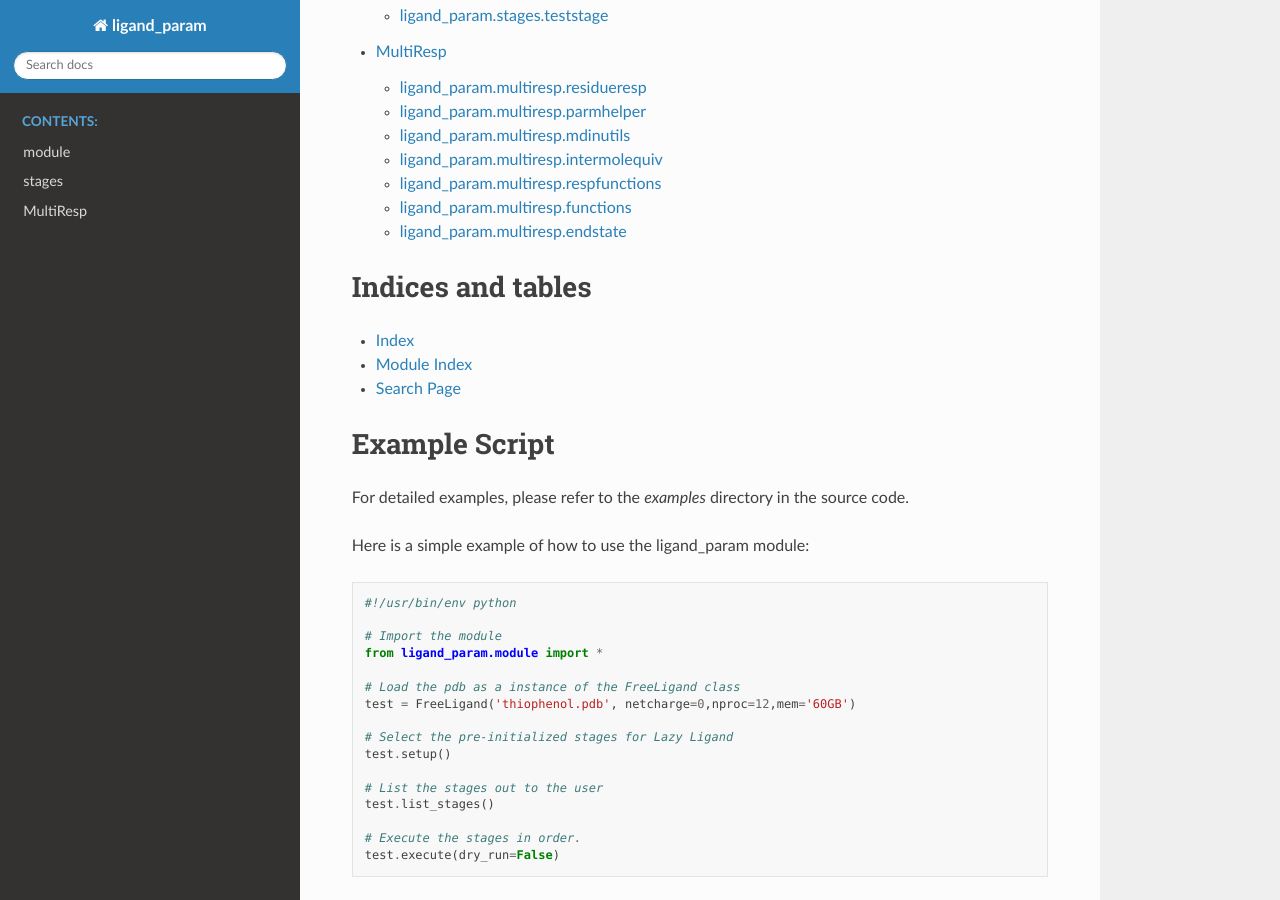
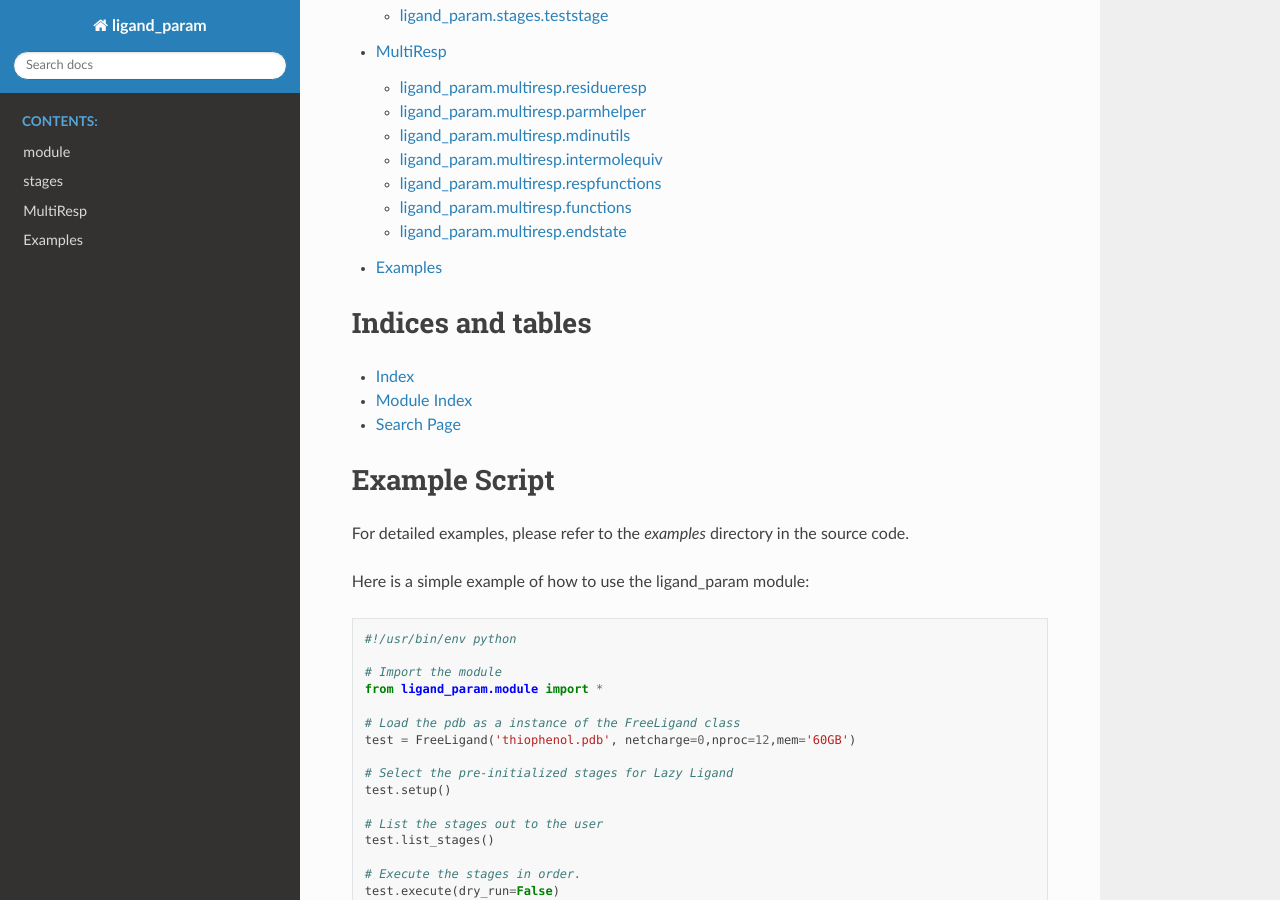
Before and after one commit to piskuliche/ligandparam, a Sphinx documentation site: the page built from ligand-param/docs/source/index.rst, in a window 1280 px wide and 900 px high, scrolled down 480 px. Built offline with Sphinx 7.4.7 and the Read the Docs theme 3.1.0, drawn with Linux system fonts in a browser that asks for light colours; the version number could not be read and is left out.

Commit message:
Add Sphinx extensions and examples section to documentation

```diff
--- a/ligand-param/docs/source/conf.py
+++ b/ligand-param/docs/source/conf.py
@@ -43,6 +43,7 @@ extensions = [
     "sphinx.ext.autosummary",
     "sphinx.ext.napoleon",
     "sphinx.ext.viewcode",
+    "sphinx.ext.todo",
     "sphinx.ext.autosectionlabel",
     "numpydoc"
 ]
--- /dev/null
+++ b/ligand-param/docs/source/documentation_pages/examples.rst
@@ -0,0 +1,4 @@
+Examples
+========
+
+This is a
--- a/ligand-param/docs/source/index.rst
+++ b/ligand-param/docs/source/index.rst
@@ -13,6 +13,7 @@ Welcome to ligand_param's documentation!
    module
    stages
    multiresp
+   documentation_pages/examples
 
 Indices and tables
 ==================
```
